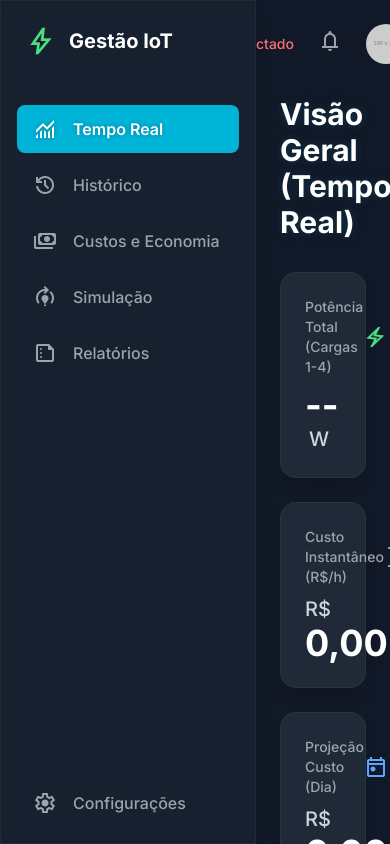
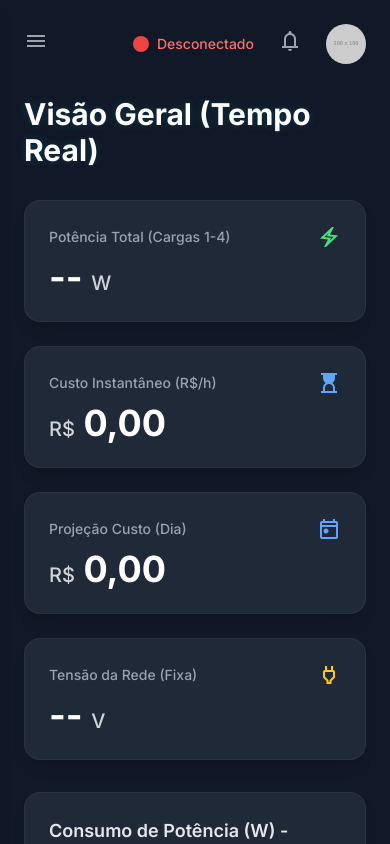
Before and after one commit to lacerdafelipe578-ai/monitoramento, a plain HTML site: page index.html in a window 390 px wide. Drawn offline with nearby package versions, Linux system fonts and the light colour scheme; no server answers; placeholder pictures from the web are drawn by us.

Commit message:
Update index.html
Adicionando responsividade

```diff
--- a/index.html
+++ b/index.html
@@ -14,9 +14,9 @@
 
     <link rel="stylesheet" href="MiniEstacaoEnergia_Dashboard/css/style.css">
 </head>
-<body class="bg-gray-900 text-gray-100 font-['Inter'] flex">
+<body class="bg-gray-900 text-gray-100 font-['Inter'] flex relative min-h-screen">
 
-    <nav class="w-64 bg-gray-800/50 backdrop-blur-sm shadow-lg h-screen sticky top-0 flex flex-col">
+    <nav id="sidebar" class="w-64 bg-gray-800/50 backdrop-blur-sm shadow-lg h-screen fixed top-0 left-0 z-30 flex flex-col transform -translate-x-full lg:translate-x-0 lg:sticky transition-transform duration-300 ease-in-out">
         <div class="p-6 flex items-center space-x-3">
             <span class="material-symbols-outlined text-green-400" style="font-size: 32px;">bolt</span>
             <h1 class="text-xl font-bold text-white">Gestão IoT</h1>
@@ -63,9 +63,17 @@
         </div>
     </nav>
 
+    <div id="sidebar-backdrop" class="fixed inset-0 bg-black/50 z-20 hidden lg:hidden"></div>
+
+
     <main class="flex-1 p-6 md:p-10 h-screen overflow-y-auto">
 
-        <header class="flex justify-end items-center mb-8">
+        <header class="flex justify-between lg:justify-end items-center mb-8">
+
+            <button id="btn-menu-mobile" class="text-gray-400 hover:text-white lg:hidden">
+                <span class="material-symbols-outlined">menu</span>
+            </button>
+
             <div class="flex items-center space-x-6">
                 <div id="connection-status-container" class="flex items-center space-x-2">
                     <div id="status-indicator" class="w-4 h-4 rounded-full bg-red-500 transition-all"></div>
@@ -332,7 +340,7 @@
                     <h3 class="text-lg font-semibold text-gray-200 mb-4">Ranking de Consumo (Últimos 500 eventos)</h3>
                     <ul class="space-y-3 ranking-list">
                         <li class="text-gray-400">Clique em um filtro de tempo para carregar...</li>
-                        </ul>
+                    </ul>
                 </div>
                 <div class="bg-gray-800 rounded-2xl shadow-lg p-6">
                     <h3 class="text-lg font-semibold text-gray-200 mb-4">Download de Relatório</h3>
```
